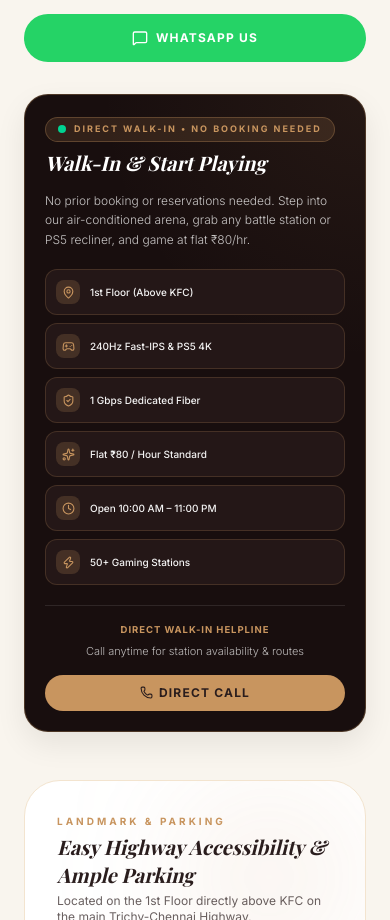
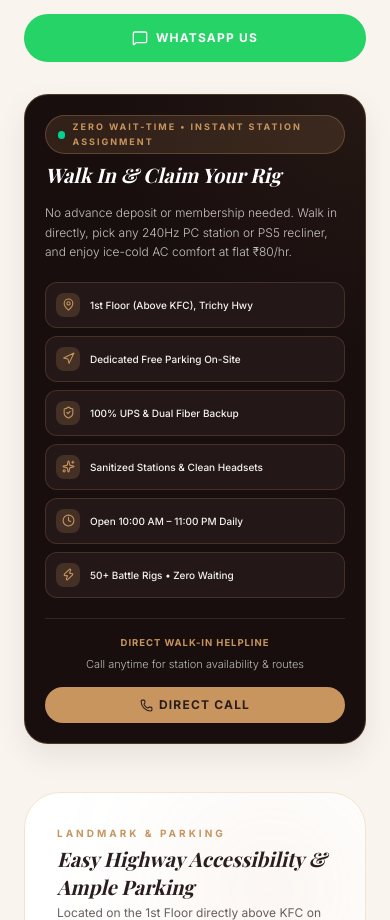
Before and after one commit to selvaofficial1026-design/ClutchGamingCafe, a Next.js app: page /contact in a window 390 px wide. Shown: the part 1230-2150 px from the top of the page. Built offline with nearby package versions, Linux system fonts and the light colour scheme; a web font is replaced by a local one.

Commit message:
feat: differentiate all 4 section callout boxes with unique, relevant, and professional content tailored to each page

```diff
--- a/src/app/contact/page.tsx
+++ b/src/app/contact/page.tsx
@@ -226,18 +226,18 @@ export default function ContactPage() {
                     {/* Live Status Pill */}
                     <div className="inline-flex items-center gap-2 px-3 py-1 rounded-full bg-cappuccino/15 border border-cappuccino/30 text-cappuccino text-[9px] sm:text-[10px] font-bold uppercase tracking-[0.22em] mb-2">
                       <span className="w-2 h-2 rounded-full bg-emerald-400 animate-pulse" />
-                      <span>Direct Walk-In • No Booking Needed</span>
+                      <span>Zero Wait-Time • Instant Station Assignment</span>
                     </div>
                     <h3 className="text-xl sm:text-2xl md:text-3xl font-serif italic text-white leading-tight group-hover:text-cappuccino transition-colors">
-                      Walk-In &amp; Start Playing
+                      Walk In &amp; Claim Your Rig
                     </h3>
                   </div>
 
                   <p className="text-white/75 text-xs sm:text-sm font-light leading-relaxed">
-                    No prior booking or reservations needed. Step into our air-conditioned arena, grab any battle station or PS5 recliner, and game at flat ₹80/hr.
+                    No advance deposit or membership needed. Walk in directly, pick any 240Hz PC station or PS5 recliner, and enjoy ice-cold AC comfort at flat ₹80/hr.
                   </p>
 
-                  {/* 3-Step Walk-In Process for Desktop Balance */}
+                  {/* 3-Step Walk-In Process */}
                   <div className="hidden sm:grid grid-cols-3 gap-2 py-2 border-y border-white/10 text-center">
                     <div className="p-2 rounded-xl bg-[#221515] border border-cappuccino/15">
                       <span className="text-[9px] font-bold text-cappuccino uppercase tracking-widest block">01. Walk-In</span>
@@ -249,52 +249,52 @@ export default function ContactPage() {
                     </div>
                     <div className="p-2 rounded-xl bg-[#221515] border border-cappuccino/15">
                       <span className="text-[9px] font-bold text-cappuccino uppercase tracking-widest block">03. Play</span>
-                      <span className="text-[10px] text-white/80">₹80 / Hour</span>
+                      <span className="text-[10px] text-white/80">Flat ₹80 / Hr</span>
                     </div>
                   </div>
 
-                  {/* 6 High-Contrast Feature Chips — Fills Desktop Grid Perfectly */}
+                  {/* 6 Real Venue & Amenity Chips */}
                   <div className="grid grid-cols-1 sm:grid-cols-2 gap-2 pt-1">
                     <div className="flex items-center gap-2.5 p-2.5 rounded-xl bg-[#241717] border border-cappuccino/20 group-hover:border-cappuccino/40 transition-colors">
                       <div className="w-6 h-6 rounded-lg bg-cappuccino/20 flex items-center justify-center text-cappuccino shrink-0">
                         <MapPin size={13} />
                       </div>
-                      <span className="text-[10px] sm:text-xs text-white/95 font-medium">1st Floor (Above KFC)</span>
+                      <span className="text-[10px] sm:text-xs text-white/95 font-medium">1st Floor (Above KFC), Trichy Hwy</span>
                     </div>
 
                     <div className="flex items-center gap-2.5 p-2.5 rounded-xl bg-[#241717] border border-cappuccino/20 group-hover:border-cappuccino/40 transition-colors">
                       <div className="w-6 h-6 rounded-lg bg-cappuccino/20 flex items-center justify-center text-cappuccino shrink-0">
-                        <Gamepad2 size={13} />
+                        <Navigation size={13} />
                       </div>
-                      <span className="text-[10px] sm:text-xs text-white/95 font-medium">240Hz Fast-IPS &amp; PS5 4K</span>
+                      <span className="text-[10px] sm:text-xs text-white/95 font-medium">Dedicated Free Parking On-Site</span>
                     </div>
 
                     <div className="flex items-center gap-2.5 p-2.5 rounded-xl bg-[#241717] border border-cappuccino/20 group-hover:border-cappuccino/40 transition-colors">
                       <div className="w-6 h-6 rounded-lg bg-cappuccino/20 flex items-center justify-center text-cappuccino shrink-0">
                         <ShieldCheck size={13} />
                       </div>
-                      <span className="text-[10px] sm:text-xs text-white/95 font-medium">1 Gbps Dedicated Fiber</span>
+                      <span className="text-[10px] sm:text-xs text-white/95 font-medium">100% UPS &amp; Dual Fiber Backup</span>
                     </div>
 
                     <div className="flex items-center gap-2.5 p-2.5 rounded-xl bg-[#241717] border border-cappuccino/20 group-hover:border-cappuccino/40 transition-colors">
                       <div className="w-6 h-6 rounded-lg bg-cappuccino/20 flex items-center justify-center text-cappuccino shrink-0">
                         <Sparkles size={13} />
                       </div>
-                      <span className="text-[10px] sm:text-xs text-white/95 font-medium">Flat ₹80 / Hour Standard</span>
+                      <span className="text-[10px] sm:text-xs text-white/95 font-medium">Sanitized Stations &amp; Clean Headsets</span>
                     </div>
 
                     <div className="flex items-center gap-2.5 p-2.5 rounded-xl bg-[#241717] border border-cappuccino/20 group-hover:border-cappuccino/40 transition-colors">
                       <div className="w-6 h-6 rounded-lg bg-cappuccino/20 flex items-center justify-center text-cappuccino shrink-0">
                         <Clock size={13} />
                       </div>
-                      <span className="text-[10px] sm:text-xs text-white/95 font-medium">Open 10:00 AM – 11:00 PM</span>
+                      <span className="text-[10px] sm:text-xs text-white/95 font-medium">Open 10:00 AM – 11:00 PM Daily</span>
                     </div>
 
                     <div className="flex items-center gap-2.5 p-2.5 rounded-xl bg-[#241717] border border-cappuccino/20 group-hover:border-cappuccino/40 transition-colors">
                       <div className="w-6 h-6 rounded-lg bg-cappuccino/20 flex items-center justify-center text-cappuccino shrink-0">
                         <Zap size={13} />
                       </div>
-                      <span className="text-[10px] sm:text-xs text-white/95 font-medium">50+ Gaming Stations</span>
+                      <span className="text-[10px] sm:text-xs text-white/95 font-medium">50+ Battle Rigs • Zero Waiting</span>
                     </div>
                   </div>
                 </div>
--- a/src/app/page.tsx
+++ b/src/app/page.tsx
@@ -304,45 +304,57 @@ export default function Home() {
               {/* Live Status Pill */}
               <div className="inline-flex items-center gap-2 px-3 py-1 rounded-full bg-cappuccino/10 border border-cappuccino/30 text-cappuccino text-[9px] sm:text-[10px] font-bold uppercase tracking-[0.25em]">
                 <span className="w-2 h-2 rounded-full bg-emerald-400 animate-pulse" />
-                <span>Open Everyday • Direct Walk-In</span>
+                <span>Prime Highway Landmark • Direct Walk-In</span>
               </div>
 
               <h2 className="text-2xl sm:text-3xl font-serif italic text-white leading-tight">
-                Visit Clutch Gaming Cafe <span className="text-cappuccino font-sans not-italic text-xs sm:text-sm font-bold uppercase tracking-wider block sm:inline-block sm:ml-2">Trichy • ₹80/hr</span>
+                Visit Clutch Gaming Cafe <span className="text-cappuccino font-sans not-italic text-xs sm:text-sm font-bold uppercase tracking-wider block sm:inline-block sm:ml-2">Samayapuram, Trichy</span>
               </h2>
 
               <p className="text-white/75 text-xs sm:text-sm font-light leading-relaxed">
-                Step into our air-conditioned arena at Samayapuram with 50+ high-FPS PC battle stations and PS5 4K OLED lounge.
+                Located right on the Trichy-Chennai National Highway (1st Floor Above KFC). Step in anytime for high-FPS PC battle stations and 4K PS5 gaming lounge at ₹80/hr.
               </p>
 
-              {/* 4 Clean Dark Chips */}
+              {/* 4 Location & Visit Chips */}
               <div className="grid grid-cols-1 sm:grid-cols-2 gap-2.5 pt-1">
                 <div className="flex items-center gap-2.5 p-2.5 rounded-xl bg-[#241717] border border-cappuccino/20 group-hover:border-cappuccino/40 transition-colors">
                   <div className="w-7 h-7 rounded-lg bg-cappuccino/15 flex items-center justify-center shrink-0 text-cappuccino">
                     <MapPin size={14} />
                   </div>
-                  <span className="text-[11px] sm:text-xs text-white/95 font-medium">1st Floor (Above KFC)</span>
+                  <div>
+                    <span className="text-[9px] uppercase tracking-wider font-bold text-cappuccino block">Landmark</span>
+                    <span className="text-[11px] sm:text-xs text-white/95 font-medium">1st Floor (Above KFC), Samayapuram</span>
+                  </div>
                 </div>
 
                 <div className="flex items-center gap-2.5 p-2.5 rounded-xl bg-[#241717] border border-cappuccino/20 group-hover:border-cappuccino/40 transition-colors">
                   <div className="w-7 h-7 rounded-lg bg-cappuccino/15 flex items-center justify-center shrink-0 text-cappuccino">
                     <Clock size={14} />
                   </div>
-                  <span className="text-[11px] sm:text-xs text-white/95 font-medium">10:00 AM – 11:00 PM</span>
+                  <div>
+                    <span className="text-[9px] uppercase tracking-wider font-bold text-cappuccino block">Schedule</span>
+                    <span className="text-[11px] sm:text-xs text-white/95 font-medium">10:00 AM – 11:00 PM (All 7 Days)</span>
+                  </div>
                 </div>
 
                 <div className="flex items-center gap-2.5 p-2.5 rounded-xl bg-[#241717] border border-cappuccino/20 group-hover:border-cappuccino/40 transition-colors">
                   <div className="w-7 h-7 rounded-lg bg-cappuccino/15 flex items-center justify-center shrink-0 text-cappuccino">
-                    <Gamepad2 size={14} />
+                    <Navigation size={14} />
                   </div>
-                  <span className="text-[11px] sm:text-xs text-white/95 font-medium">240Hz PC &amp; PS5 4K</span>
+                  <div>
+                    <span className="text-[9px] uppercase tracking-wider font-bold text-cappuccino block">Accessibility</span>
+                    <span className="text-[11px] sm:text-xs text-white/95 font-medium">Highway Frontage &amp; Free Parking</span>
+                  </div>
                 </div>
 
                 <div className="flex items-center gap-2.5 p-2.5 rounded-xl bg-[#241717] border border-cappuccino/20 group-hover:border-cappuccino/40 transition-colors">
                   <div className="w-7 h-7 rounded-lg bg-cappuccino/15 flex items-center justify-center shrink-0 text-cappuccino">
-                    <ShieldCheck size={14} />
+                    <Sparkles size={14} />
                   </div>
-                  <span className="text-[11px] sm:text-xs text-white/95 font-medium">1 Gbps Dedicated Fiber</span>
+                  <div>
+                    <span className="text-[9px] uppercase tracking-wider font-bold text-cappuccino block">Pricing</span>
+                    <span className="text-[11px] sm:text-xs text-white/95 font-medium">Flat ₹80 / Hour (PC &amp; PS5)</span>
+                  </div>
                 </div>
               </div>
             </motion.div>
```
Also changed, not shown: src/app/about/page.tsx (+14 -8 lines), src/app/portfolio/page.tsx (+21 -10 lines).
